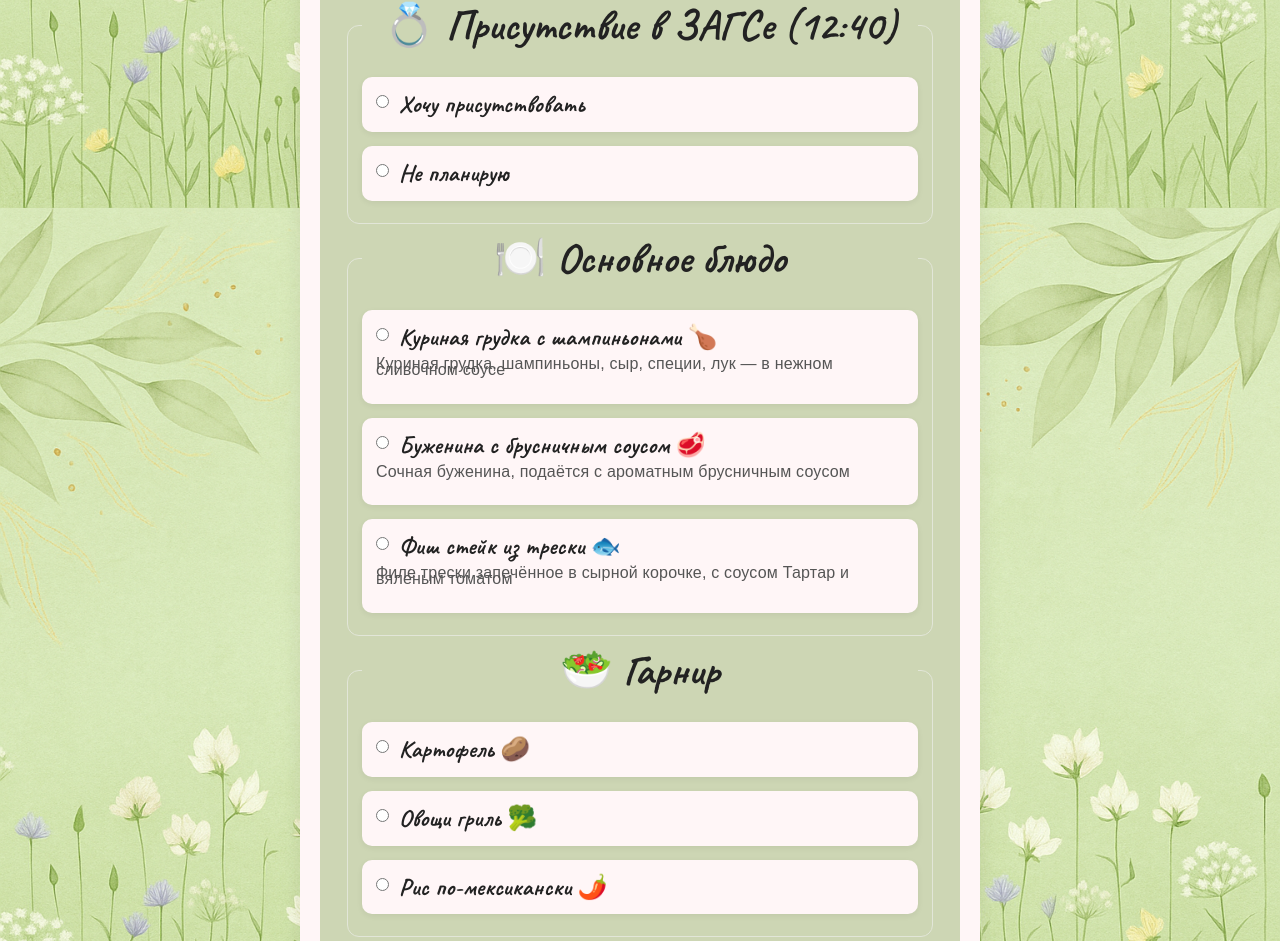
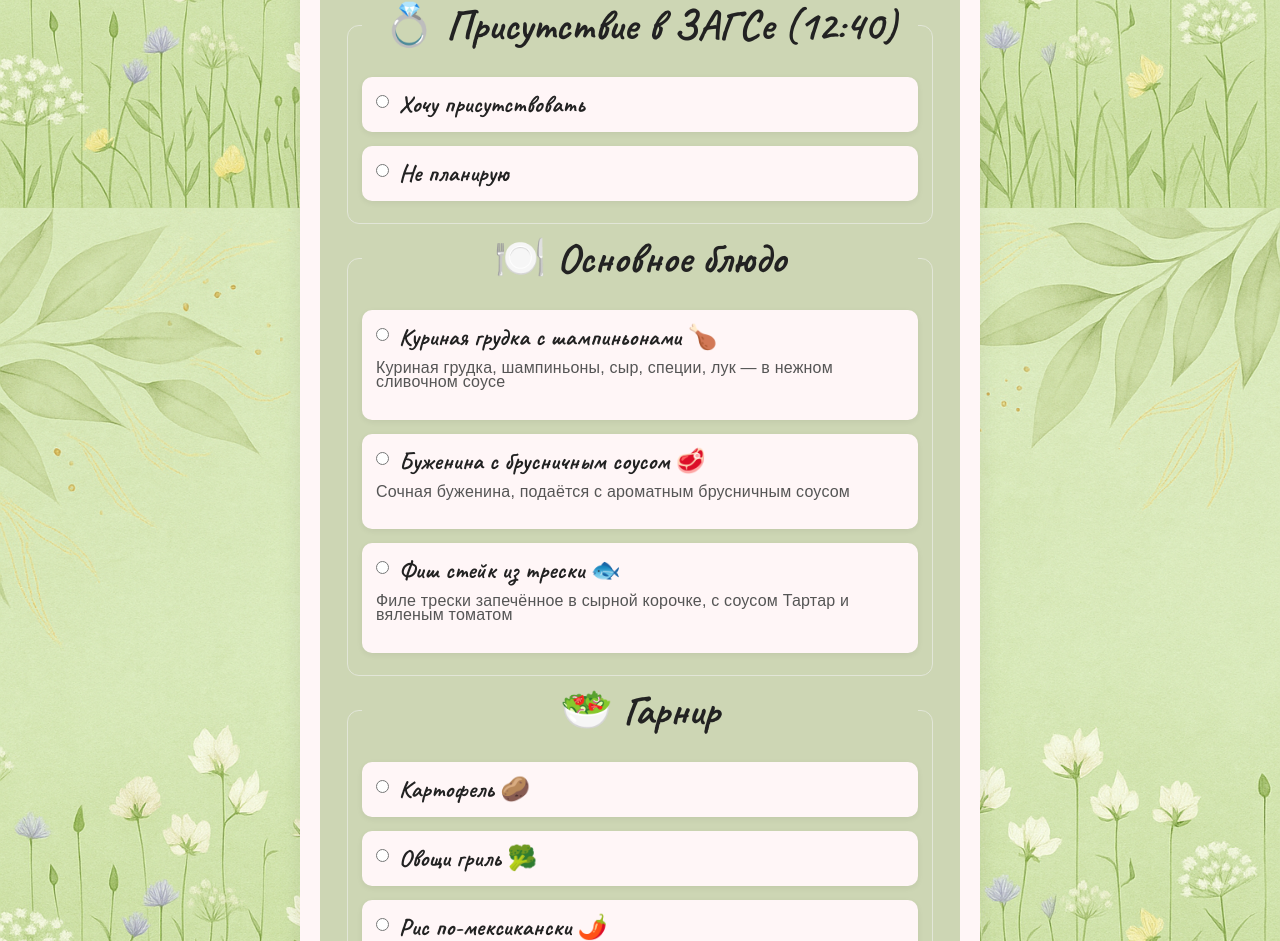
Before and after one commit to vihuhool/wedding, a Flask app: page / in a window 1280 px wide. Shown: the part 2352-3293 px from the top of the page. Run offline with Flask 3, Linux system fonts and the light colour scheme; the visitor is signed in with stand-in values (Sample User, id 1); parts of the project's set-up code (start-up, migrations or seed data) failed here and were passed over; some libraries are stand-ins or nearby versions; some web fonts are replaced.

Commit message:
maybe final

```diff
--- a/static/styles.css
+++ b/static/styles.css
@@ -249,7 +249,7 @@ h3, legend{ font-size: clamp(24px, 5.2vw, 42px); }
   letter-spacing:.2px;
   margin-top: 10px;                    /* отступ между названием и описанием оставляем */
   font-size: clamp(14px, 3.6vw, 16px); /* Чуть меньше текста */
-  line-height: 0.4;                   /* Плотнее строки */
+  line-height: 0.9;                   /* Плотнее строки */
   color:#555;
 }
 
```
